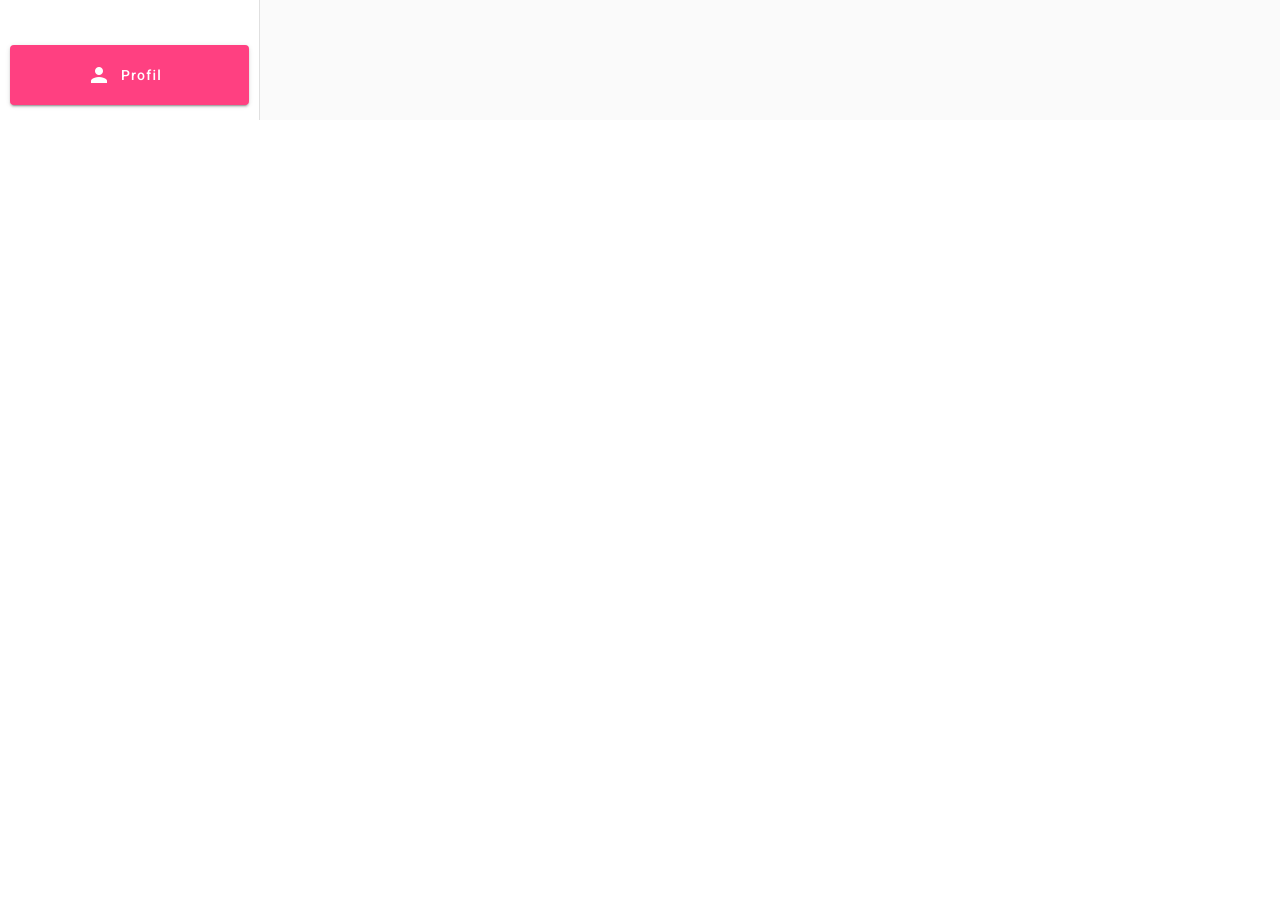
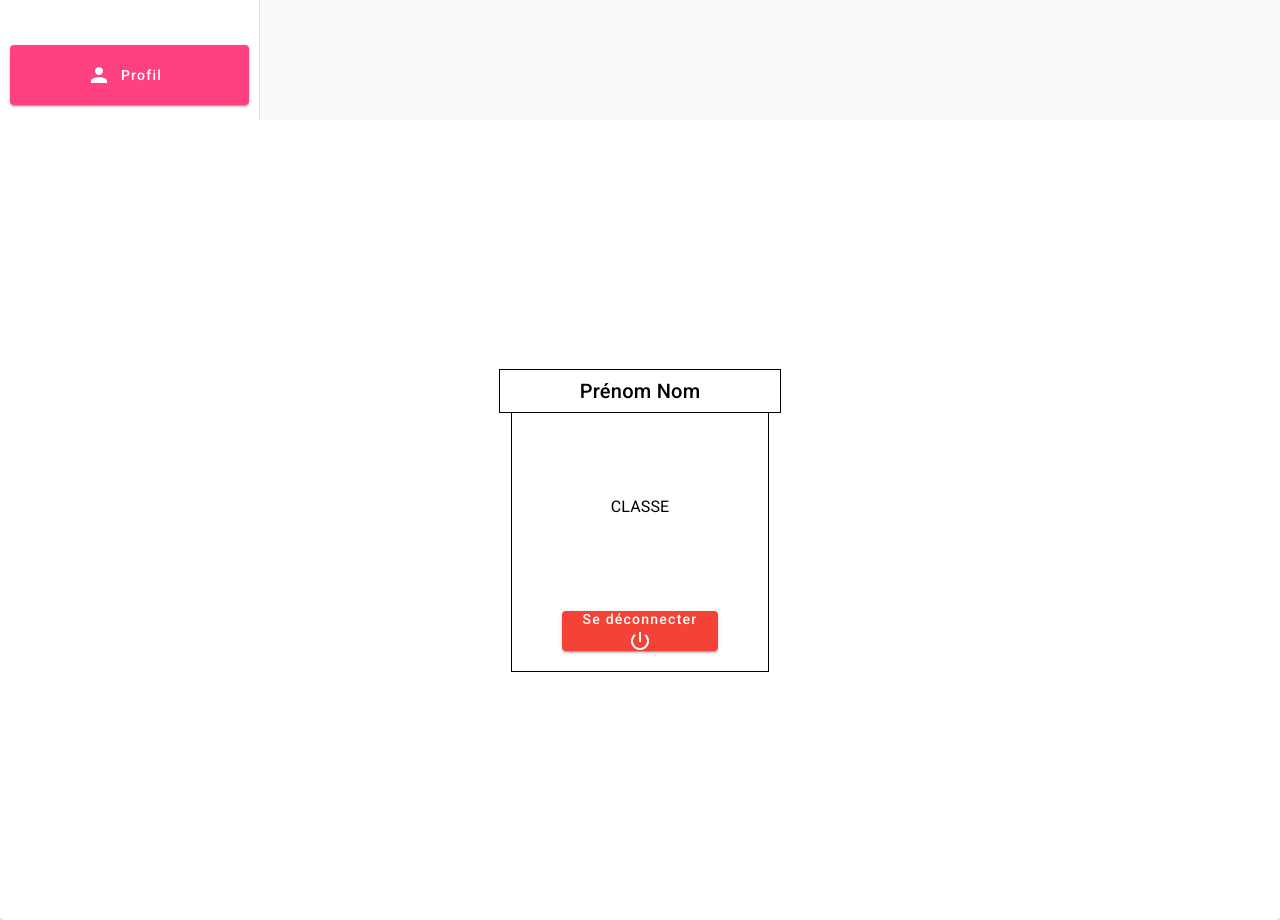
Before and after one commit to GinierClasses/322-426-projet-team-rocket, an Angular app: page /profil in a window 1280 px wide. Before the commit this address led to /. Shown: the part 680-1600 px from the top of the page. Before the commit the page ends 800 px from the top, so only its background shows below. Built offline with nearby package versions, Linux system fonts and the light colour scheme.

Commit message:
Added the profil page

```diff
--- a/src/app/app-routing.module.ts
+++ b/src/app/app-routing.module.ts
@@ -1,10 +1,14 @@
-import { NgModule } from '@angular/core';
-import { RouterModule, Routes } from '@angular/router';
+import {NgModule} from '@angular/core';
+import {RouterModule, Routes} from '@angular/router';
+import {ProfilPageComponent} from './components/profil-page/profil-page.component';
 
-const routes: Routes = [];
+const routes: Routes = [
+  {path: 'profil', component: ProfilPageComponent},
+];
 
 @NgModule({
   imports: [RouterModule.forRoot(routes)],
   exports: [RouterModule]
 })
-export class AppRoutingModule { }
+export class AppRoutingModule {
+}
--- a/src/app/app.module.ts
+++ b/src/app/app.module.ts
@@ -7,10 +7,12 @@ import {BrowserAnimationsModule} from '@angular/platform-browser/animations';
 import {SidebarComponent} from './components/sidebar/sidebar.component';
 import {MatSidenavModule} from "@angular/material/sidenav";
 import {MatButtonModule} from "@angular/material/button";
+import {ProfilPageComponent} from './components/profil-page/profil-page.component';
+import {MatCardModule} from "@angular/material/card";
 
 @NgModule({
-  declarations: [AppComponent, SidebarComponent],
-  imports: [BrowserModule, AppRoutingModule, BrowserAnimationsModule, MatSidenavModule, MatButtonModule],
+  declarations: [AppComponent, SidebarComponent, ProfilPageComponent],
+  imports: [BrowserModule, AppRoutingModule, BrowserAnimationsModule, MatSidenavModule, MatButtonModule, MatCardModule],
   providers: [],
   bootstrap: [AppComponent],
 })
--- /dev/null
+++ b/src/app/components/profil-page/profil-page.component.html
@@ -0,0 +1,10 @@
+<mat-card class="profil-container">
+  <mat-card-title class="profil-title">Prénom Nom</mat-card-title>
+  <mat-card-content class="profil-content">
+    <h3>CLASSE</h3>
+    <button class="profil-btn" color="warn" href="#" mat-raised-button>Se déconnecter
+      <i class="material-icons">power_settings_new
+      </i>
+    </button>
+  </mat-card-content>
+</mat-card>
--- /dev/null
+++ b/src/app/components/profil-page/profil-page.component.scss
@@ -0,0 +1,36 @@
+.profil-container {
+  display: flex;
+  height: 100vh;
+  width: 100%;
+  justify-content: center;
+  align-items: center;
+  text-align: center;
+
+  .profil-title {
+    border: 1px solid black;
+    padding: 5px 80px;
+  }
+
+  .profil-content {
+    display: flex;
+    flex-direction: column;
+    justify-content: space-evenly;
+    border: 1px solid black;
+    border-top: none;
+    padding: 0 50px;
+
+    h3 {
+      margin: 0;
+      padding-top: 80px;
+    }
+
+    .profil-btn {
+      display: flex;
+      flex-direction: column-reverse;
+      margin: 90px 0 20px 0;
+      padding: 20px;
+    }
+  }
+
+
+}
```
Also changed, not shown: src/app/components/profil-page/profil-page.component.ts (added, +10 -0 lines).
